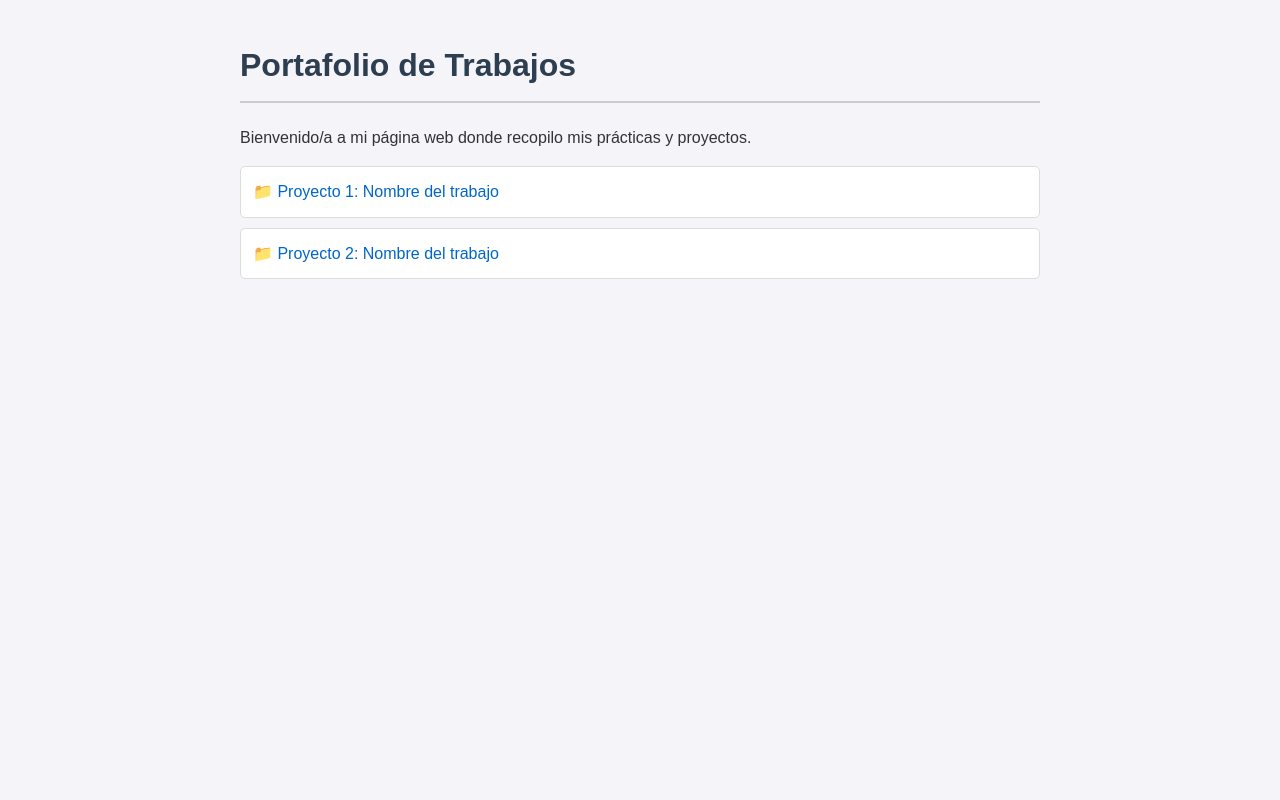
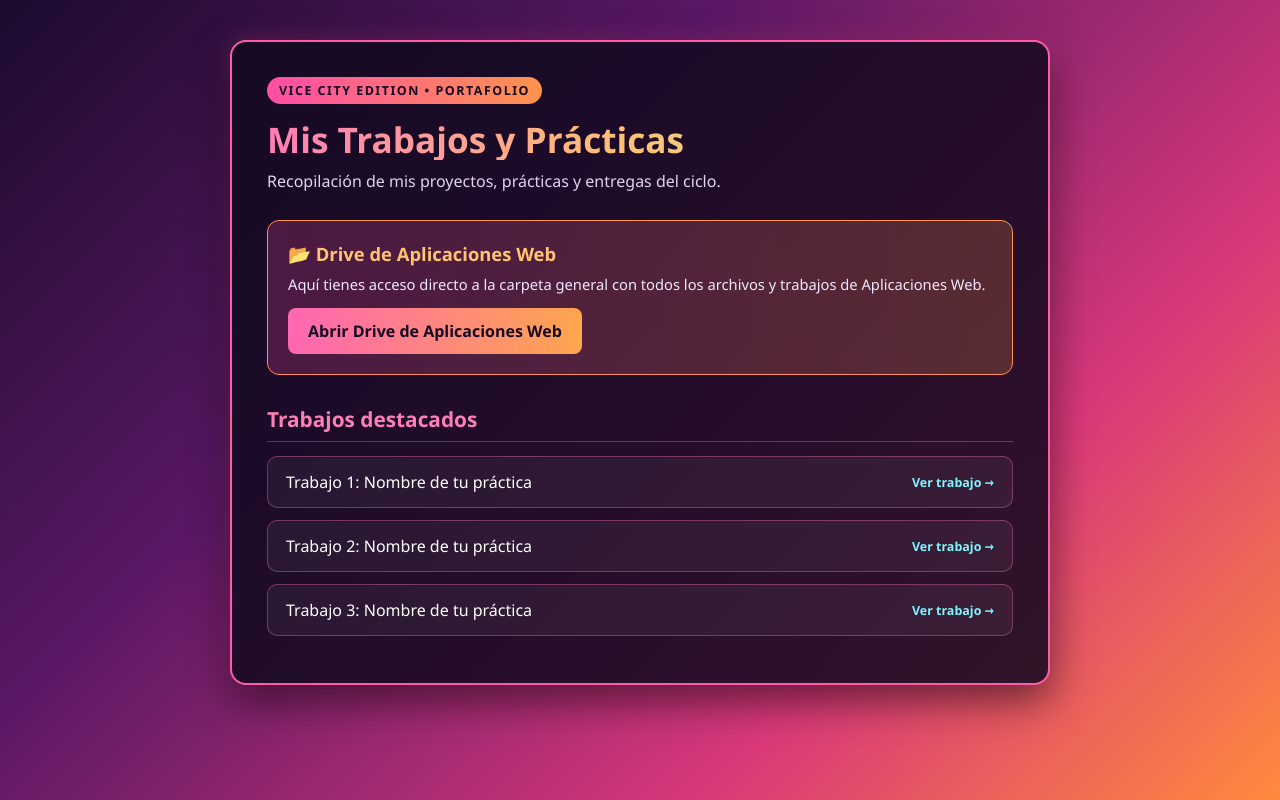
Before and after one commit to aandapa2401/Mis-trabajos, a plain HTML site: page index.html in a window 1280 px wide. Drawn offline with Linux system fonts and the light colour scheme.

Commit message:
Update index.html

```diff
--- a/index.html
+++ b/index.html
@@ -3,24 +3,177 @@
 <head>
     <meta charset="UTF-8">
     <meta name="viewport" content="width=device-width, initial-scale=1.0">
-    <title>Mis Trabajos y Proyectos</title>
+    <title>Portafolio de Trabajos | GTA VI Style</title>
     <style>
-        body { font-family: Arial, sans-serif; max-width: 800px; margin: 40px auto; padding: 0 20px; line-height: 1.6; background-color: #f4f4f9; color: #333; }
-        h1 { color: #2c3e50; border-bottom: 2px solid #ccc; padding-bottom: 10px; }
-        ul { list-style-type: none; padding: 0; }
-        li { margin: 10px 0; }
-        a { display: block; padding: 12px; background: #fff; text-decoration: none; color: #0066cc; border: 1px solid #ddd; border-radius: 5px; transition: 0.2s; }
-        a:hover { background: #0066cc; color: #fff; }
+        * {
+            box-sizing: border-box;
+            margin: 0;
+            padding: 0;
+        }
+
+        body {
+            font-family: 'Segoe UI', Tahoma, Geneva, Verdana, sans-serif;
+            min-height: 100vh;
+            padding: 40px 20px;
+            color: #ffffff;
+            background: linear-gradient(135deg, #1b0b2e 0%, #5b1865 35%, #d9387a 72%, #ff8a3d 100%);
+        }
+
+        .container {
+            max-width: 820px;
+            margin: 0 auto;
+            background: rgba(18, 10, 31, 0.86);
+            border: 2px solid #ff5ca8;
+            border-radius: 16px;
+            padding: 35px;
+            box-shadow: 0 15px 40px rgba(0, 0, 0, 0.55), 0 0 25px rgba(255, 92, 168, 0.25);
+            backdrop-filter: blur(8px);
+        }
+
+        .badge {
+            display: inline-block;
+            background: linear-gradient(90deg, #ff4da6, #ff944d);
+            color: #140824;
+            font-weight: 800;
+            font-size: 0.78rem;
+            text-transform: uppercase;
+            letter-spacing: 1.5px;
+            padding: 5px 12px;
+            border-radius: 999px;
+            margin-bottom: 14px;
+        }
+
+        h1 {
+            font-size: 2.2rem;
+            line-height: 1.2;
+            margin-bottom: 10px;
+            background: linear-gradient(90deg, #ff7eb6, #ffc371, #7cf7ff);
+            -webkit-background-clip: text;
+            -webkit-text-fill-color: transparent;
+        }
+
+        .subtitle {
+            color: #e2d4f0;
+            font-size: 1rem;
+            margin-bottom: 28px;
+        }
+
+        .drive-box {
+            background: linear-gradient(90deg, rgba(255, 77, 166, 0.22), rgba(255, 148, 77, 0.22));
+            border: 1.5px solid #ff944d;
+            border-radius: 12px;
+            padding: 20px;
+            margin-bottom: 30px;
+        }
+
+        .drive-box h2 {
+            font-size: 1.15rem;
+            color: #ffc371;
+            margin-bottom: 8px;
+        }
+
+        .drive-box p {
+            font-size: 0.92rem;
+            color: #f3e8ff;
+            margin-bottom: 14px;
+        }
+
+        .btn-drive {
+            display: inline-block;
+            text-decoration: none;
+            font-weight: 700;
+            color: #140824;
+            background: linear-gradient(90deg, #ff66b3, #ffa64d);
+            padding: 12px 20px;
+            border-radius: 8px;
+            transition: transform 0.2s ease, box-shadow 0.2s ease;
+        }
+
+        .btn-drive:hover {
+            transform: translateY(-2px);
+            box-shadow: 0 6px 20px rgba(255, 120, 160, 0.5);
+        }
+
+        h2.section-title {
+            font-size: 1.3rem;
+            color: #ff7eb6;
+            margin-bottom: 14px;
+            border-bottom: 1px solid rgba(255, 126, 182, 0.35);
+            padding-bottom: 8px;
+        }
+
+        ul.works-list {
+            list-style: none;
+        }
+
+        ul.works-list li {
+            margin-bottom: 12px;
+        }
+
+        ul.works-list a {
+            display: flex;
+            justify-content: space-between;
+            align-items: center;
+            text-decoration: none;
+            color: #ffffff;
+            background: rgba(255, 255, 255, 0.05);
+            border: 1px solid rgba(255, 126, 182, 0.35);
+            border-radius: 10px;
+            padding: 14px 18px;
+            transition: all 0.2s ease;
+        }
+
+        ul.works-list a:hover {
+            background: rgba(255, 77, 166, 0.22);
+            border-color: #7cf7ff;
+            transform: translateX(4px);
+        }
+
+        .tag {
+            font-size: 0.78rem;
+            color: #7cf7ff;
+            font-weight: 600;
+        }
     </style>
 </head>
 <body>
-    <h1>Portafolio de Trabajos</h1>
-    <p>Bienvenido/a a mi página web donde recopilo mis prácticas y proyectos.</p>
+    <div class="container">
+        <span class="badge">Vice City Edition • Portafolio</span>
+        <h1>Mis Trabajos y Prácticas</h1>
+        <p class="subtitle">Recopilación de mis proyectos, prácticas y entregas del ciclo.</p>
 
-    <ul>
-        <!-- Cambia los enlaces (#) por las URLs de tus trabajos o carpetas -->
-        <li><a href="enlace-a-tu-trabajo-1.html">📁 Proyecto 1: Nombre del trabajo</a></li>
-        <li><a href="enlace-a-tu-trabajo-2.html">📁 Proyecto 2: Nombre del trabajo</a></li>
-    </ul>
+        <!-- ENLACE PRINCIPAL A TU DRIVE DE APLICACIONES WEB -->
+        <div class="drive-box">
+            <h2>📂 Drive de Aplicaciones Web</h2>
+            <p>Aquí tienes acceso directo a la carpeta general con todos los archivos y trabajos de Aplicaciones Web.</p>
+            <!-- Cambia PEGA_AQUI_TU_ENLACE_DE_DRIVE por el enlace real de tu Google Drive -->
+            <a class="btn-drive" href="PEGA_AQUI_TU_ENLACE_DE_DRIVE" target="_blank" rel="noopener noreferrer">
+                Abrir Drive de Aplicaciones Web
+            </a>
+        </div>
+
+        <h2 class="section-title">Trabajos destacados</h2>
+        <ul class="works-list">
+            <!-- Cambia los href="..." por los enlaces reales de cada trabajo -->
+            <li>
+                <a href="PEGA_AQUI_ENLACE_TRABAJO_1" target="_blank" rel="noopener noreferrer">
+                    <span>Trabajo 1: Nombre de tu práctica</span>
+                    <span class="tag">Ver trabajo →</span>
+                </a>
+            </li>
+            <li>
+                <a href="PEGA_AQUI_ENLACE_TRABAJO_2" target="_blank" rel="noopener noreferrer">
+                    <span>Trabajo 2: Nombre de tu práctica</span>
+                    <span class="tag">Ver trabajo →</span>
+                </a>
+            </li>
+            <li>
+                <a href="PEGA_AQUI_ENLACE_TRABAJO_3" target="_blank" rel="noopener noreferrer">
+                    <span>Trabajo 3: Nombre de tu práctica</span>
+                    <span class="tag">Ver trabajo →</span>
+                </a>
+            </li>
+        </ul>
+    </div>
 </body>
 </html>
```
